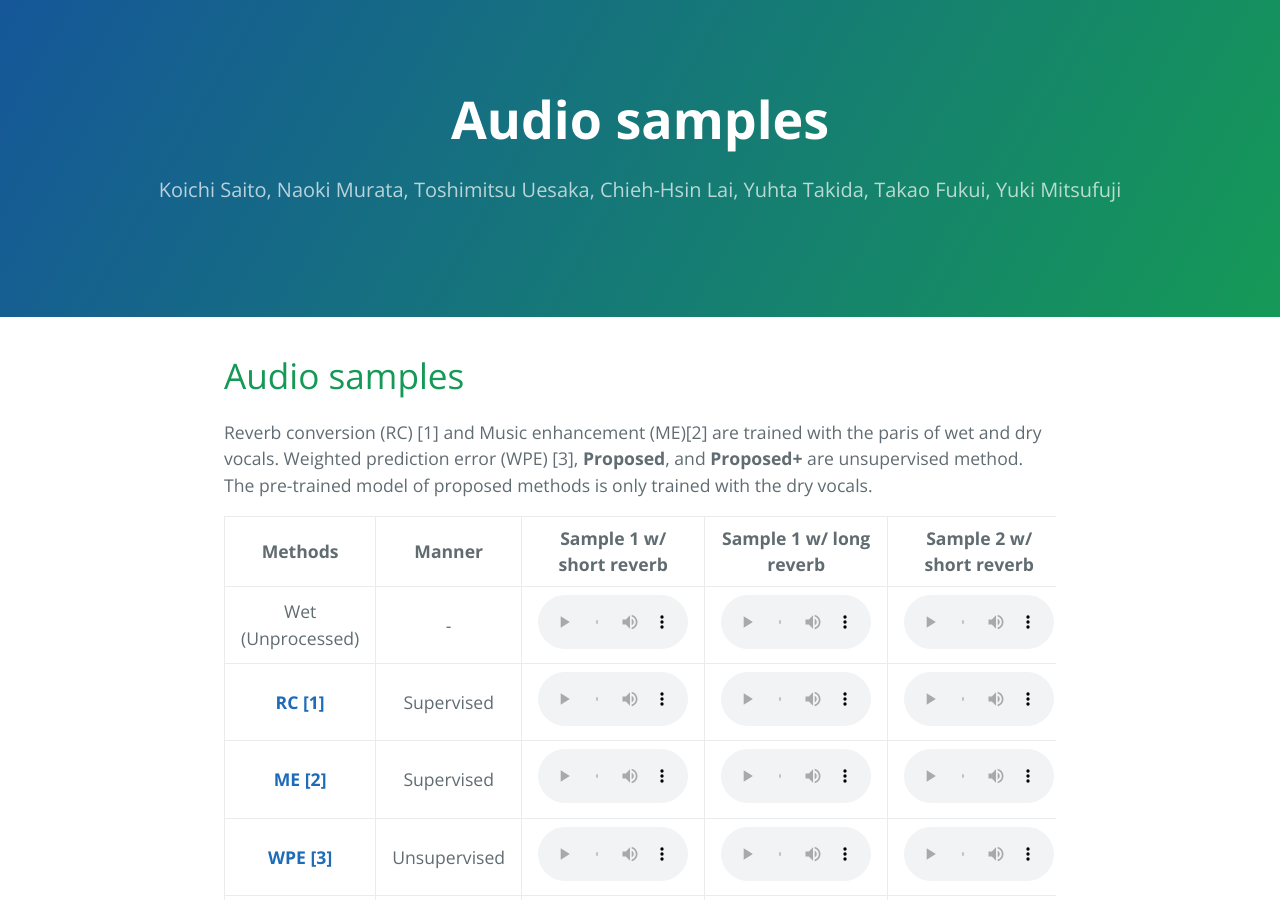
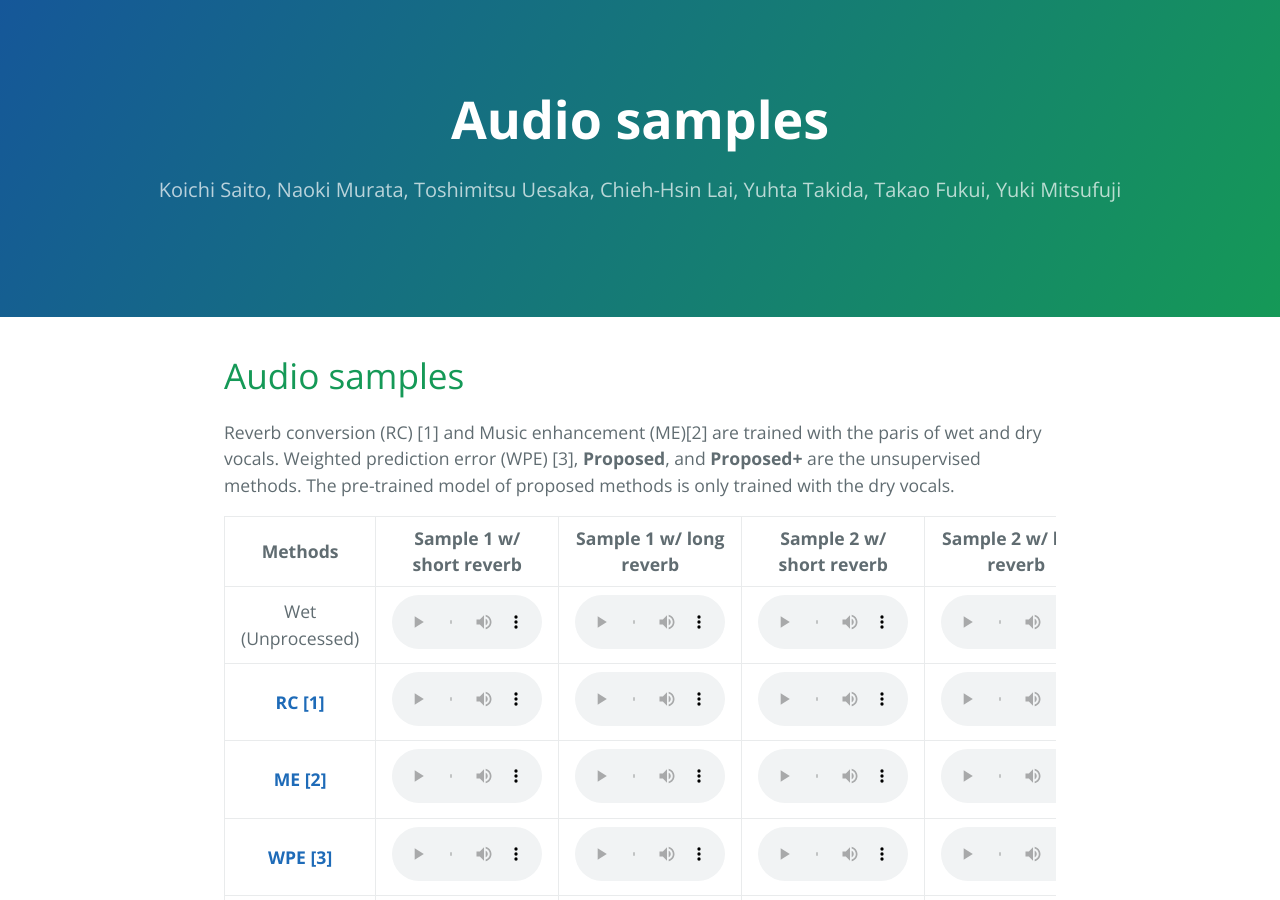
Before and after one commit to koichi-saito-sony/koichi-saito-sony.github.io, a Jekyll site: the page built from unsupervised-vocal-dereverb/audio_samples.md, in a window 1280 px wide and 900 px high. Built offline with Jekyll 4.4.1, drawn with Linux system fonts in a browser that asks for light colours; our own code applies the rules of GitHub Pages for plain Markdown files; some of the changed text lies outside the part shown.

Commit message:
check intermidiate

```diff
--- a/unsupervised-vocal-dereverb/audio_samples.md
+++ b/unsupervised-vocal-dereverb/audio_samples.md
@@ -4,13 +4,12 @@ title: Audio samples
 # Audio samples
 
 Reverb conversion (RC) [1] and Music enhancement (ME)[2] are trained with the paris of wet and dry vocals.
-Weighted prediction error (WPE) [3], **Proposed**, and **Proposed+** are unsupervised method.
+Weighted prediction error (WPE) [3], **Proposed**, and **Proposed+** are the unsupervised methods.
 The pre-trained model of proposed methods is only trained with the dry vocals.
 <table align="center"  style="text-align: center;">
   <thead>
     <tr>
       <th style="text-align: center;">Methods</th>
-      <th style="text-align: center;">Manner</th>
       <th style="text-align: center;">Sample 1 w/ short reverb</th>
       <th style="text-align: center;">Sample 1 w/ long reverb</th>
       <th style="text-align: center;">Sample 2 w/ short reverb</th>
@@ -20,7 +19,6 @@ The pre-trained model of proposed methods is only trained with the dry vocals.
   <tbody>
     <tr>
       <td>Wet (Unprocessed)</td>
-      <td>-</td>
       <td><audio  controls="" style="width:150px;" preload="auto">
             <source src="audio/Wet/Vo_008_rev04.wav"></audio></td>
       <td><audio  controls="" style="width:150px;" preload="auto">
@@ -32,7 +30,6 @@ The pre-trained model of proposed methods is only trained with the dry vocals.
     </tr>
     <tr>
       <th style="text-align: center;"><a href="https://arxiv.org/abs/2103.02147">RC [1]</a></th>
-      <td>Supervised</td>
       <td><audio  controls="" style="width:150px;" preload="auto">
             <source src="audio/RC/RC_Vo_008_rev04.wav"></audio></td>
       <td><audio  controls="" style="width:150px;" preload="auto">
@@ -44,7 +41,6 @@ The pre-trained model of proposed methods is only trained with the dry vocals.
     </tr>
     <tr>
       <th style="text-align: center;"><a href="https://arxiv.org/abs/2204.13289">ME [2]</a></th>
-      <td>Supervised</td>
       <td><audio  controls="" style="width:150px;" preload="auto">
             <source src="audio/ME/ME_Vo_008_rev04.wav"></audio></td>
       <td><audio  controls="" style="width:150px;" preload="auto">
@@ -56,7 +52,6 @@ The pre-trained model of proposed methods is only trained with the dry vocals.
     </tr>
     <tr>
       <th style="text-align: center;"><a href="https://ieeexplore.ieee.org/document/5547558">WPE [3]</a></th>
-      <td>Unsupervised</td>
       <td><audio  controls="" style="width:150px;" preload="auto">
             <source src="audio/WPE/WPE_Vo_008_rev04.wav"></audio></td>
       <td><audio  controls="" style="width:150px;" preload="auto">
@@ -68,7 +63,6 @@ The pre-trained model of proposed methods is only trained with the dry vocals.
     </tr>
     <tr>
       <th style="text-align: center;">Proposed</th>
-      <td>Unsupervised</td>
       <td><audio  controls="" style="width:150px;" preload="auto">
             <source src="audio/Proposed/Proposed_Vo_008_rev04.wav"></audio></td>
       <td><audio  controls="" style="width:150px;" preload="auto">
@@ -80,7 +74,6 @@ The pre-trained model of proposed methods is only trained with the dry vocals.
     </tr>
     <tr>
       <th style="text-align: center;">Proposed+</th>
-      <td>Unsupervised</td>
       <td>coming soon</td>
       <td>coming soon</td>
       <td>coming soon</td>
```
